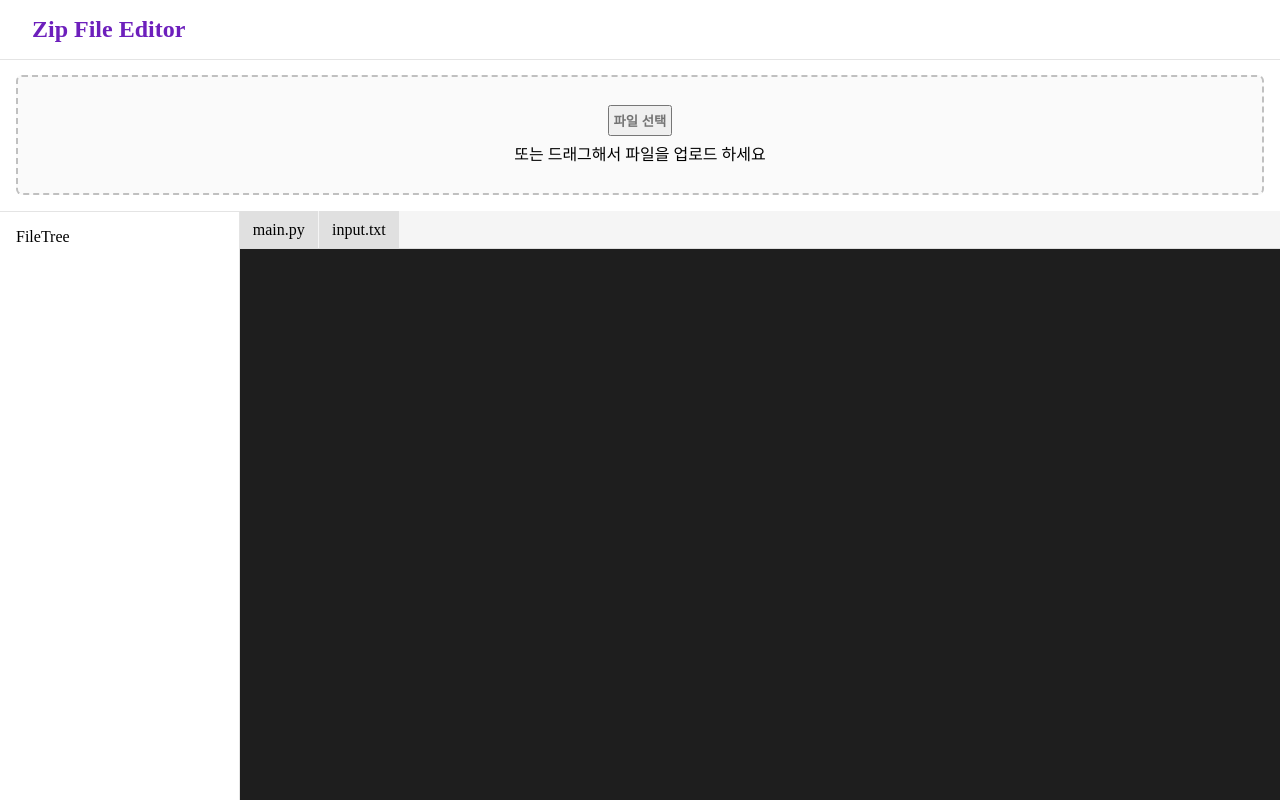
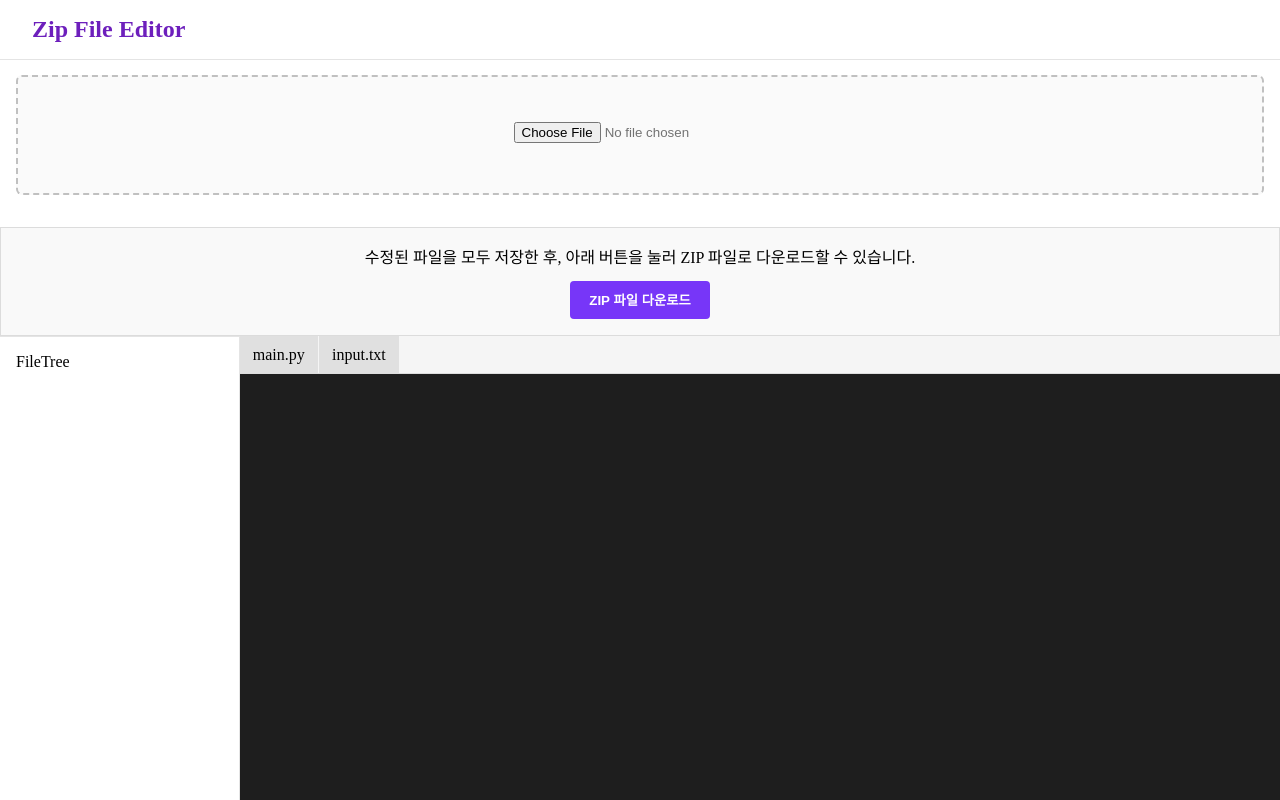
Before and after one commit to kimywann/mini-project, a React (Vite) app: page / in a window 1280 px wide. Built offline with nearby package versions, Linux system fonts and the light colour scheme.

Commit message:
feat: 하단 zip 다운로드 섹션 UI 추가

```diff
--- a/src/components/FileUploadHandler.tsx
+++ b/src/components/FileUploadHandler.tsx
@@ -13,13 +13,9 @@ const UploadContainer = styled.div`
   margin: 1rem;
   transition: background-color 0.2s ease;
   flex-direction: column;
-
-  &:hover {
-    background-color: #f0f0f0;
-  }
 `;
 
-const UploadLabel = styled.button`
+const UploadLabel = styled.label`
   font-weight: bold;
   color: rgb(114, 114, 114);
   cursor: pointer;
@@ -28,16 +24,68 @@ const UploadLabel = styled.button`
 `;
 
 const UploadInput = styled.input`
-  display: none;
+  display: block;
 `;
 
-const FileUploadHandler = () => {
+const Wrapper = styled.div`
+  display: flex;
+  flex-direction: column;
+  gap: 1rem;
+`;
+
+const DownloadSection = styled.div`
+  border: 1px solid rgb(220, 220, 220);
+  padding: 1rem;
+  background-color: #f9f9f9;
+  text-align: center;
+`;
+
+const DownloadButton = styled.button`
+  background-color: #7736f8;
+  color: white;
+  padding: 0.6rem 1.2rem;
+  border: none;
+  border-radius: 4px;
+  font-weight: bold;
+  cursor: pointer;
+  margin-top: 0.8rem;
+`;
+
+interface FileUploadHandlerProps {
+  onZipUpload: (file: File) => void;
+}
+
+const FileUploadHandler: React.FC<FileUploadHandlerProps> = ({
+  onZipUpload,
+}) => {
+  const handleChange = (e: React.ChangeEvent<HTMLInputElement>) => {
+    const file = e.target.files?.[0];
+    if (file && file.name.endsWith(".zip")) {
+      onZipUpload(file);
+    }
+  };
+
   return (
-    <UploadContainer>
-      <UploadLabel>파일 선택</UploadLabel>
-      <p>또는 드래그해서 파일을 업로드 하세요</p>
-      <UploadInput id="zip-upload" type="file" accept=".zip" />
-    </UploadContainer>
+    <Wrapper>
+      <UploadContainer>
+        <UploadLabel htmlFor="zip-upload">
+          <UploadInput
+            id="zip-upload"
+            type="file"
+            accept=".zip"
+            onChange={handleChange}
+          />
+        </UploadLabel>
+      </UploadContainer>
+
+      <DownloadSection>
+        <p>
+          수정된 파일을 모두 저장한 후, 아래 버튼을 눌러 ZIP 파일로 다운로드할
+          수 있습니다.
+        </p>
+        <DownloadButton>ZIP 파일 다운로드</DownloadButton>
+      </DownloadSection>
+    </Wrapper>
   );
 };
 
```
